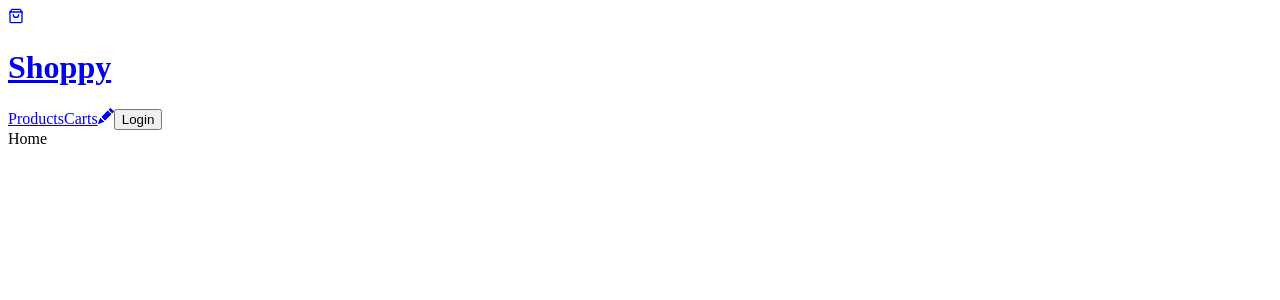
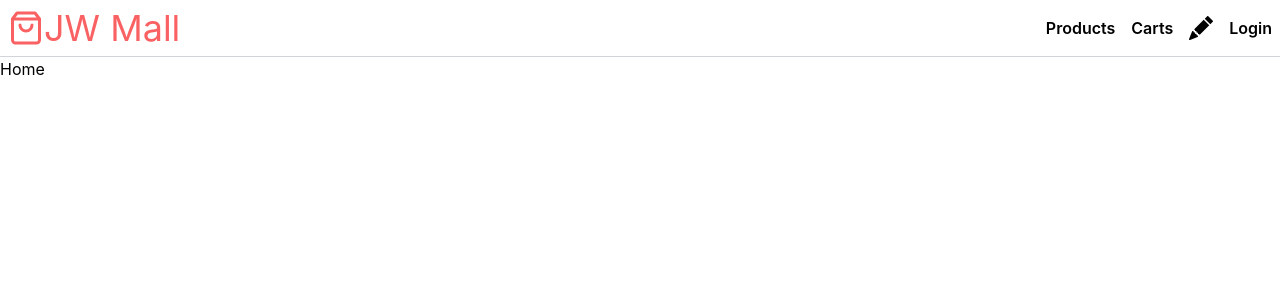
Before and after one commit to leejeawon92/ShoppingSite, a React (Create React App) app: page / in a window 1280 px wide. Shown: the top 300 px of the page. Built offline with nearby package versions, Linux system fonts and the light colour scheme.

Commit message:
navbar style

```diff
--- a/package.json
+++ b/package.json
@@ -36,5 +36,8 @@
       "last 1 firefox version",
       "last 1 safari version"
     ]
+  },
+  "devDependencies": {
+    "tailwindcss": "^3.3.5"
   }
 }
--- a/src/components/Navbar.jsx
+++ b/src/components/Navbar.jsx
@@ -5,15 +5,15 @@ import { BsFillPencilFill } from 'react-icons/bs';
 
 export default function Navbar() {
   return (
-    <header>
-      <Link to='/'>
+    <header className='flex justify-between border-b border-gray-300 p-2'>
+      <Link to='/' className='flex items-center text-4xl text-brand'>
         <FiShoppingBag />
-        <h1>Shoppy</h1>
+        <h1>JW Mall</h1>
       </Link>
-      <nav>
+      <nav className='flex items-center gap-4 font-semibold'>
         <Link to='/products'>Products</Link>
         <Link to='/carts'>Carts</Link>
-        <Link to='/products/new'>
+        <Link to='/products/new' className='text-2xl'>
           <BsFillPencilFill />
         </Link>
         <button>Login</button>
--- /dev/null
+++ b/src/index.css
@@ -0,0 +1,22 @@
+@tailwind base;
+@tailwind components;
+@tailwind utilities;
+
+body {
+  margin: 0;
+  font-family: -apple-system, BlinkMacSystemFont, 'Segoe UI', 'Roboto', 'Oxygen',
+    'Ubuntu', 'Cantarell', 'Fira Sans', 'Droid Sans', 'Helvetica Neue',
+    sans-serif;
+  -webkit-font-smoothing: antialiased;
+  -moz-osx-font-smoothing: grayscale;
+  @apply flex flex-col items-center;
+}
+
+#root {
+  @apply w-full max-w-screen-2xl;
+}
+
+code {
+  font-family: source-code-pro, Menlo, Monaco, Consolas, 'Courier New',
+    monospace;
+}
--- a/src/index.js
+++ b/src/index.js
@@ -3,6 +3,7 @@ import ReactDOM from 'react-dom/client';
 import { createBrowserRouter, RouterProvider } from 'react-router-dom';
 import App from './App';
 import Home from './pages/Home';
+import './index.css'
 
 const router = createBrowserRouter([
   {
--- /dev/null
+++ b/tailwind.config.js
@@ -0,0 +1,12 @@
+/** @type {import('tailwindcss').Config} */
+module.exports = {
+  content: ['./src/**/*.{js,jsx}'],
+  theme: {
+    extend: {
+      colors: {
+        brand: '#F96162',
+      },
+    },
+  },
+  plugins: [],
+};
```
Also changed, not shown: 1 other file (tests, documents, lock files or other folders).
